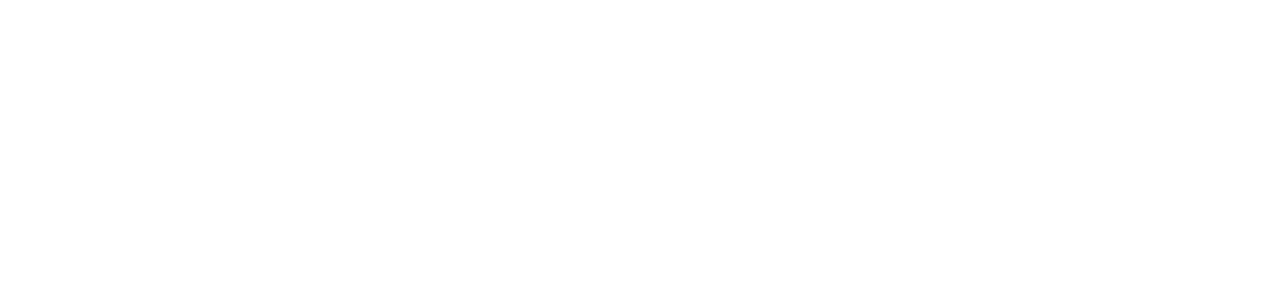
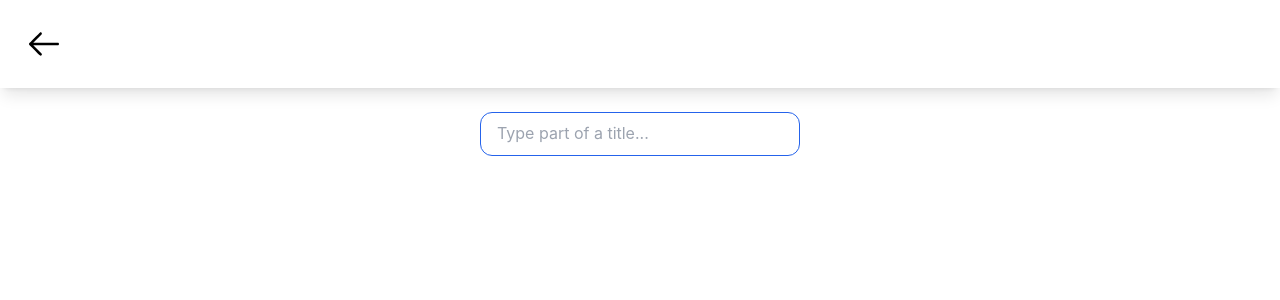
Before and after one commit to ErfanMirzapour/tv-maze-client, a Vue app: page /search in a window 1280 px wide. Before the commit this address had no page. Shown: the top 300 px of the page. Built offline with nearby package versions, Linux system fonts and the light colour scheme.

Commit message:
feat: add search functionalities

```diff
--- a/package.json
+++ b/package.json
@@ -11,6 +11,7 @@
     "lint": "eslint . --ext .vue,.ts --fix --ignore-path .gitignore"
   },
   "dependencies": {
+    "lodash-es": "^4.17.21",
     "vue": "^3.2.38",
     "vue-router": "^4.1.5"
   },
@@ -21,6 +22,7 @@
     "@testing-library/user-event": "^14.4.3",
     "@testing-library/vue": "^6.6.1",
     "@types/jsdom": "^20.0.0",
+    "@types/lodash-es": "^4.17.6",
     "@types/node": "^16.11.56",
     "@types/testing-library__jest-dom": "^5.14.5",
     "@vitejs/plugin-vue": "^3.0.3",
--- a/src/endpoints.ts
+++ b/src/endpoints.ts
@@ -1,6 +1,6 @@
 enum Endpoints {
    SHOWS = '/shows',
-   SEARCH = '/search',
+   SEARCH = '/search/shows',
 }
 
 export default Endpoints;
--- /dev/null
+++ b/src/pages/Search.vue
@@ -0,0 +1,73 @@
+<script setup lang="ts">
+import { onMounted, ref, watch } from 'vue';
+import { RouterLink, useRoute, useRouter } from 'vue-router';
+import { debounce } from 'lodash-es';
+import Endpoints from '@/endpoints';
+import { fetch } from '@/utils';
+
+const inputRef = ref<HTMLInputElement>();
+
+onMounted(() => {
+   inputRef.value!.focus();
+});
+
+const route = useRoute();
+const router = useRouter();
+
+const loading = ref(false);
+
+const shows = ref([]);
+
+const search = debounce(
+   async (q?: string) => {
+      if (!q) return;
+
+      try {
+         shows.value = await fetch(`${Endpoints.SEARCH}?q=${q}`);
+      } finally {
+         loading.value = false;
+      }
+   },
+   500,
+   { leading: false },
+);
+
+watch(
+   () => route.query.q,
+   q => {
+      loading.value = true;
+      search(q);
+   },
+   {
+      immediate: true,
+   },
+);
+</script>
+
+<template>
+   <main>
+      <input
+         ref="inputRef"
+         type="search"
+         :value="route.query.q"
+         @input="
+            e => router.push({ query: { q: e.target.value || undefined } })
+         "
+         aria-label="Search: "
+         placeholder="Type part of a title..."
+         class="py-2 border rounded-xl px-4 w-80 max-w-full outline-none focus:border-blue-600 transition-colors mx-auto block"
+      />
+
+      <template v-if="route.query.q">
+         <span v-if="loading">Loading inside...</span>
+         <span v-else-if="!shows.length">There's no matching for this!</span>
+         <ul v-else>
+            <li v-for="{ show } in shows" :key="show.id">
+               <RouterLink :to="{ name: 'show', params: { showId: show.id } }">
+                  {{ show.name }}
+               </RouterLink>
+            </li>
+         </ul>
+      </template>
+   </main>
+</template>
--- a/src/router.ts
+++ b/src/router.ts
@@ -14,6 +14,11 @@ const router = createRouter({
          name: 'show',
          component: () => import('./pages/Show.vue'),
       },
+      {
+         path: '/search',
+         name: 'search',
+         component: () => import('./pages/Search.vue'),
+      },
    ],
 });
 
```
Also changed, not shown: 1 other file (tests, documents, lock files or other folders).
